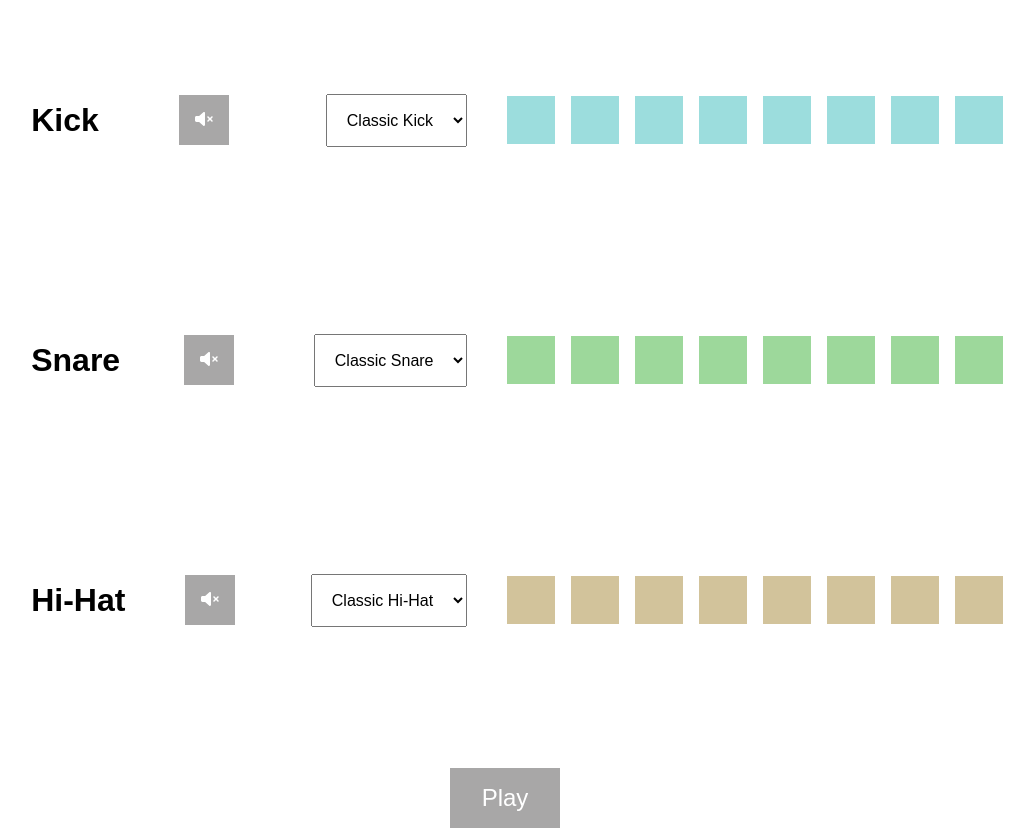
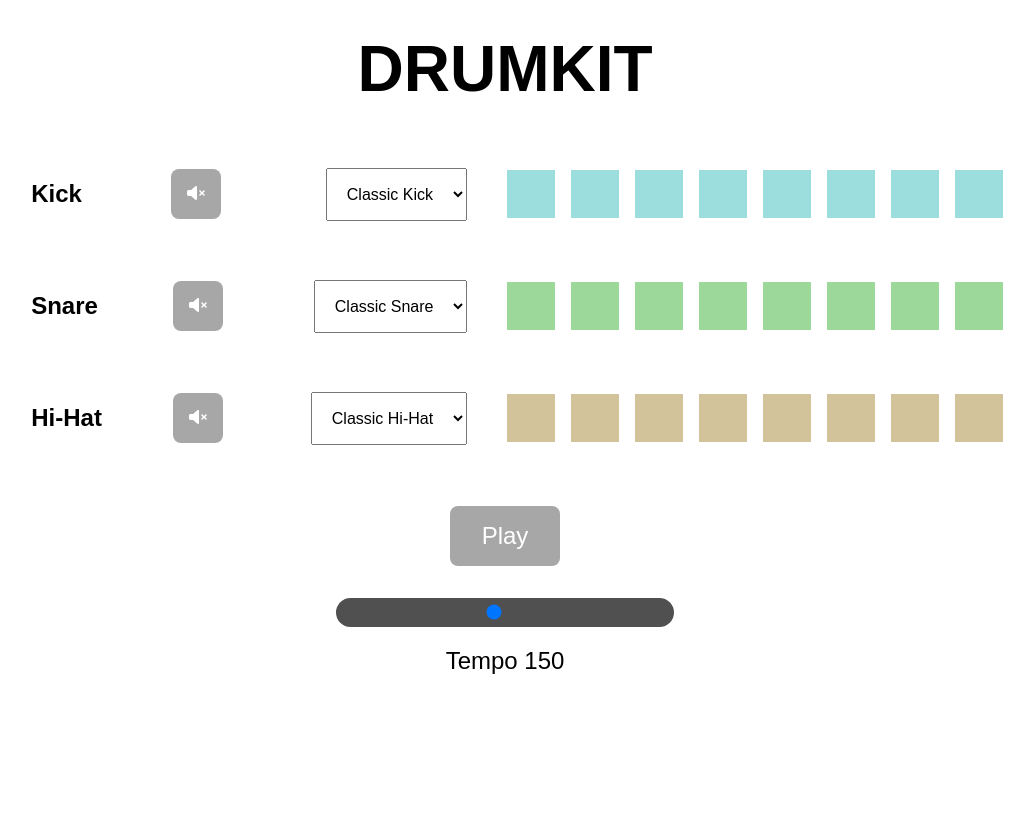
Before and after one commit to cbrilliant20/Beatmaker, a plain HTML site: page index.html in a window 1280 px wide. Shown: the top 831 px of the page, without its empty margins (135-1169 px from the left). Drawn offline with Linux system fonts and the light colour scheme.

Commit message:
some css

```diff
--- a/index.html
+++ b/index.html
@@ -15,10 +15,11 @@
     <title>DrumKit</title>
   </head>
   <body>
+    <h1>DRUMKIT</h1>
     <div class="sequencer">
       <div class="kick-track">
         <div class="controls">
-          <h1>Kick</h1>
+          <h2>Kick</h2>
           <button data-track="0" class="mute kick-volume">
             <i class="fas fa-volume-mute"></i>
           </button>
@@ -43,7 +44,7 @@
 
       <div class="snare-track">
         <div class="controls">
-          <h1>Snare</h1>
+          <h2>Snare</h2>
           <button data-track="1" class="mute snare-volume">
             <i class="fas fa-volume-mute"></i>
           </button>
@@ -67,7 +68,7 @@
 
       <div class="hihat-track">
         <div class="controls">
-          <h1>Hi-Hat</h1>
+          <h2>Hi-Hat</h2>
           <button data-track="2" class="mute hihat-volume">
             <i class="fas fa-volume-mute"></i>
           </button>
--- a/style.css
+++ b/style.css
@@ -14,7 +14,14 @@ i,
 svg {
   pointer-events: none;
 }
-
+h1 {
+  text-align: center;
+  padding: 2rem;
+  font-size: 4rem;
+}
+h2 {
+  font-size: 1.5rem;
+}
 .kick-pad,
 .snare-pad,
 .hihat-pad {
@@ -50,10 +57,10 @@ svg {
 
 .sequencer {
   display: flex;
-  min-height: 100vh;
+  height: 100vh;
   flex-direction: column;
   align-items: center;
-  justify-content: center;
+  justify-content: flex-start;
 }
 
 .hihat-track,
@@ -63,7 +70,7 @@ svg {
   align-items: center;
   width: 90%;
   justify-content: space-between;
-  margin: 5rem;
+  margin: 1rem 5rem;
 }
 
 .kick,
@@ -101,7 +108,8 @@ svg {
   color: white;
   border: none;
   cursor: pointer;
-  margin-top: 3rem;
+  margin-top: 2rem;
+  border-radius: 0.5rem;
 }
 
 select {
@@ -110,12 +118,16 @@ select {
   margin-left: 1rem;
 }
 
+.mute {
+  border-radius: 0.5rem;
+}
+
 .mute.active {
   background: rgb(223, 221, 221);
 }
 
 .tempo {
-  margin: 3rem;
+  margin: 2rem;
   width: 30%;
 }
 
@@ -133,7 +145,7 @@ select {
 .tempo p {
   text-align: center;
   font-size: 1.5rem;
-  margin: 2rem;
+  margin: 1rem 2rem;
 }
 
 @keyframes playTrack {
```
